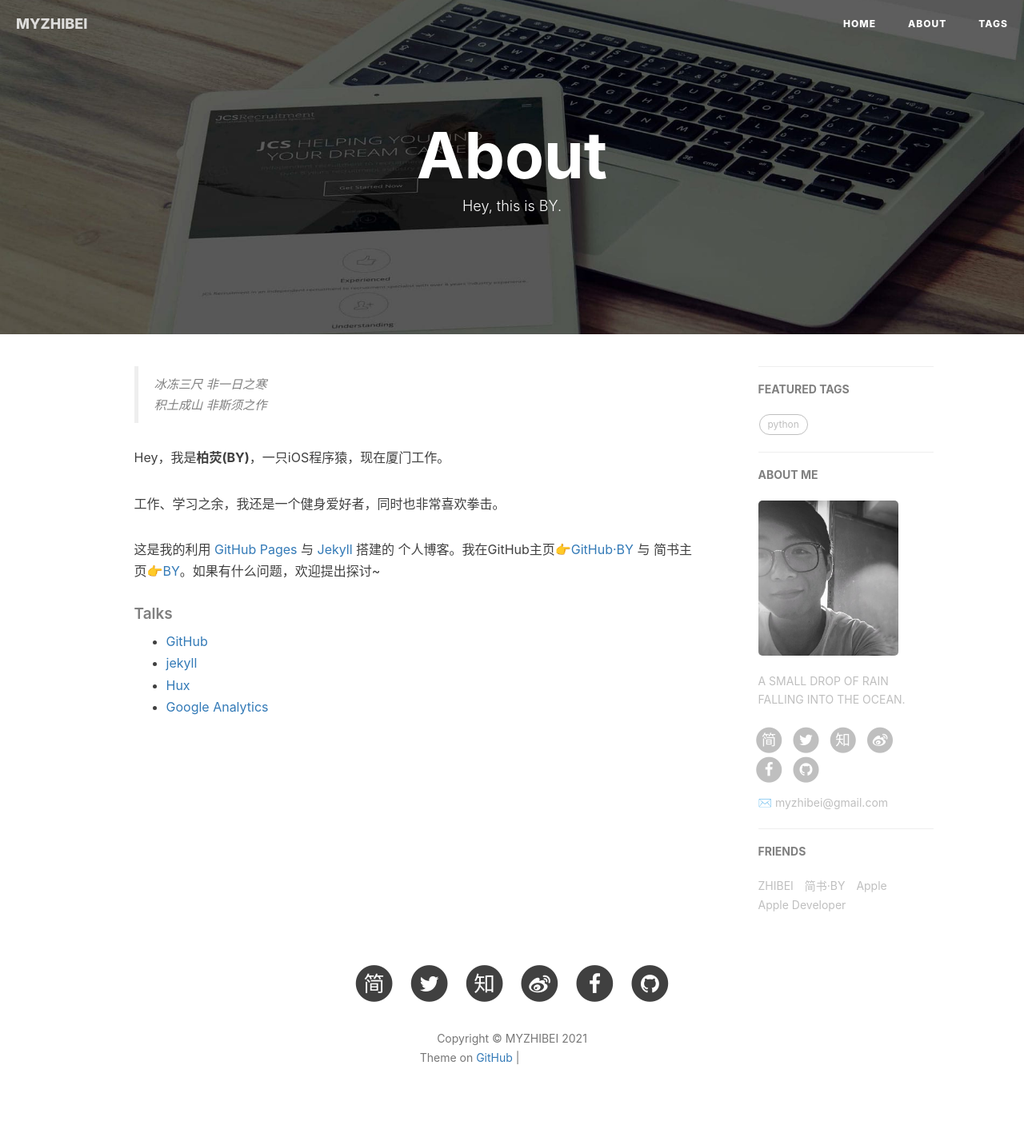
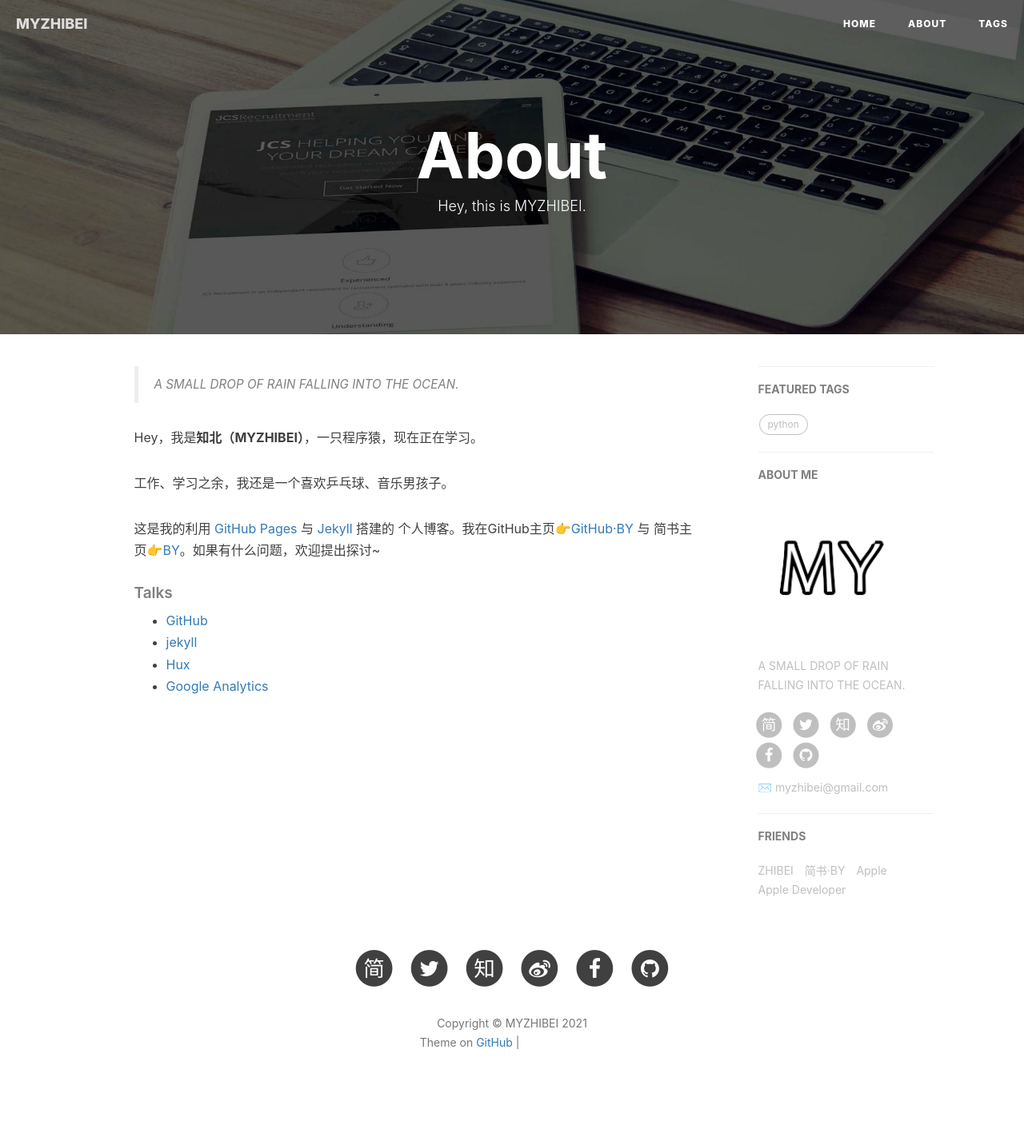
Before and after one commit to myzhibei/myzhibei.github.io, a Jekyll site: the page built from about.html, in a window 1280 px wide. Shown: the whole page at 80% size. Built offline with Jekyll 4.4.1, drawn with Linux system fonts in a browser that asks for light colours; nearby versions of some CDN libraries; comment, search, counter and statistics services are not loaded; grey boxes are pictures that could not be loaded.

Commit message:
Update img

```diff
--- a/about.html
+++ b/about.html
@@ -1,7 +1,7 @@
 ---
 layout: page
 title: "About"
-description: "Hey, this is BY."
+description: "Hey, this is MYZHIBEI."
 header-img: "img/post-bg-rwd.jpg"
 ---
 
@@ -15,12 +15,11 @@
 <div class="zh post-container">
 
     <!--copied from markdown -->
-    <blockquote><p>冰冻三尺 非一日之寒<br>
-    积土成山 非斯须之作</p></blockquote>
+    <blockquote><p>A SMALL DROP OF RAIN FALLING INTO THE OCEAN.</p></blockquote>
 
-    <p>Hey，我是<strong>柏荧(BY)</strong>，一只iOS程序猿，现在厦门工作。</p>
+    <p>Hey，我是<strong>知北（MYZHIBEI）</strong>，一只程序猿，现在正在学习。</p>
 
-    <p>工作、学习之余，我还是一个健身爱好者，同时也非常喜欢拳击。</p>
+    <p>工作、学习之余，我还是一个喜欢乒乓球、音乐男孩子。</p>
 
     <p>这是我的利用 <a href="https://pages.github.com/">GitHub Pages</a> 与 <a href="http://jekyll.com.cn/">Jekyll</a> 搭建的 个人博客。我在GitHub主页<a href="https://github.com/qiubaiying">👉GitHub·BY</a> 与 简书主页<a href="https://http://www.jianshu.com/u/e71990ada2fd">👉BY</a>。如果有什么问题，欢迎提出探讨~</p>
 
```
Also changed, not shown: img/BY_bolg_logo.png, img/about-BY-gentle.jpg, img/about-BY-gentle2.jpg (added), img/apple-touch-icon.png, img/apple-touch-icon2.png (added), img/avatar-by.jpg, img/favicon.ico, img/my知北.png (added), img/readme-home.png (deleted), img/readme-side.png (deleted).
